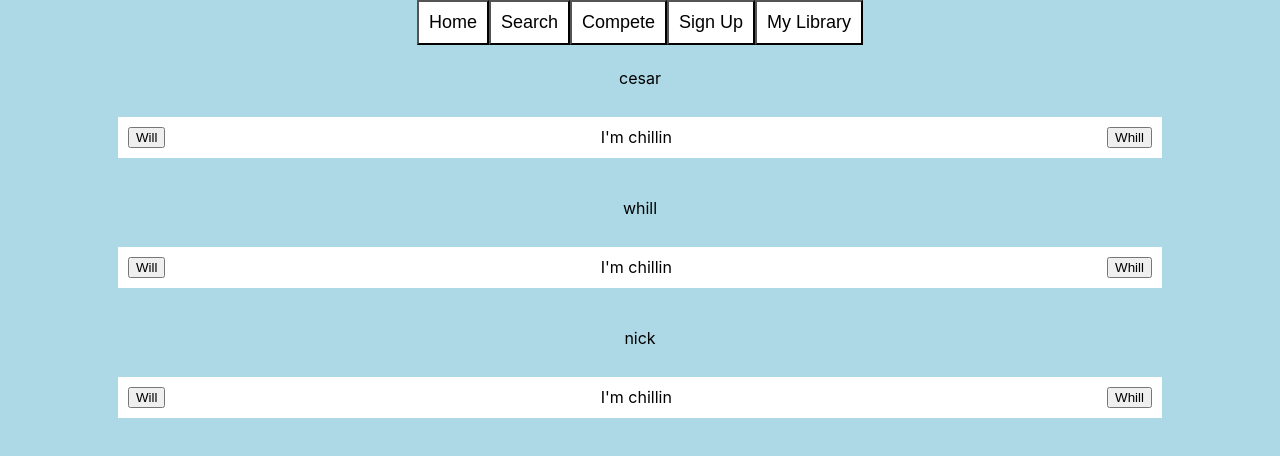
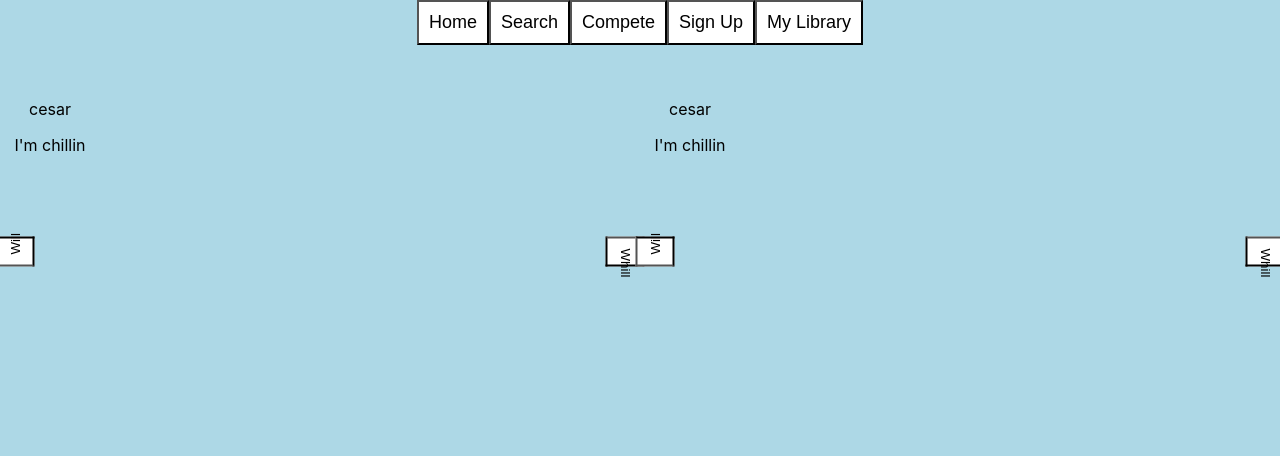
Before and after one commit to joeelo/magic-app-frontend, a React (Create React App) app: page /competitivegame in a window 1280 px wide. Shown: the top 456 px of the page. Built offline with nearby package versions, Linux system fonts and the light colour scheme.

Commit message:
starting work on mood scale and points

```diff
--- a/src/App.css
+++ b/src/App.css
@@ -24,30 +24,29 @@ nav {
 
 .scale-grid {
   display: grid;
-  text-align: center;
-  justify-content: space-around;
-  flex-wrap: wrap;
-  align-items: center; }
+  justify-content: center;
+  align-items: center;
+  grid-template-columns: 50vw 50vw; }
   .scale-grid .scale {
     display: grid;
-    width: 100vw;
-    margin-bottom: 10px;
     justify-content: center;
     text-align: center;
-    height: 15vh;
-    align-items: center; }
+    height: 33vh;
+    align-items: center;
+    grid-template-columns: 100px 1fr 100px; }
+    .scale-grid .scale button {
+      padding: 10px;
+      width: 30px;
+      background-color: white;
+      color: black; }
+    .scale-grid .scale .left-button {
+      grid-column-start: 1;
+      transform: rotate(270deg); }
+    .scale-grid .scale .right-button {
+      grid-column-start: 4;
+      transform: rotate(90deg); }
     .scale-grid .scale .coral-bg {
       background: coral; }
-    .scale-grid .scale .scale-label {
-      display: flex;
-      justify-content: center; }
-    .scale-grid .scale .will-buttons {
-      display: flex;
-      justify-content: space-between;
-      padding: 10px;
-      background-color: white;
-      color: black;
-      width: 80vw; }
 
 .sign-up-form-component {
   display: grid;
--- a/src/App.scss
+++ b/src/App.scss
@@ -30,32 +30,32 @@ nav {
 
 .scale-grid {
   display: grid;
-  text-align: center;
-  justify-content: space-around;
-  flex-wrap: wrap;
+  justify-content: center;
   align-items: center;
+  grid-template-columns: 50vw 50vw;
+
   .scale {
     display: grid;
-      width: 100vw;
-      margin-bottom: 10px;
     justify-content: center;
     text-align: center;
-      height: 15vh;
+    height: 33vh;
     align-items: center;
-      .coral-bg { background: coral};
-      .scale-label {
-        display: flex;
-        justify-content: center;
-      }
-      .will-buttons {
-        display: flex;
-        justify-content: space-between;
+    grid-template-columns: 100px 1fr 100px;
+
+    button {
       padding: 10px;
+      width: 30px;
       background-color: white;
       color: black;
-        width: 80vw;
     }
+    .scale-name {}
+    .scale-mood {}
+    .left-button { grid-column-start: 1; transform: rotate(270deg)}
+    .right-button { grid-column-start: 4; transform: rotate(90deg)}
+
+    .coral-bg { background: coral};
   }
+
 }
 
 .sign-up-form-component {
--- a/src/Components/Competitive/CompetitiveScreen.js
+++ b/src/Components/Competitive/CompetitiveScreen.js
@@ -2,8 +2,10 @@ import React, { Component } from 'react';
 import Scale from "./Scale"
 
 class CompetitiveScreen extends Component {
+
     state = {
-        players: [{name: "cesar", id: 1}, {name: "whill", id: 2}, {name: "nick", id: 3}]
+        players: [{name: "cesar", id: 1},{name: "cesar", id: 2}],
+        addPlayerScreen: false
     }
 
     renderScales = () => {
@@ -12,10 +14,13 @@ class CompetitiveScreen extends Component {
         })
         return scales
     }
+
     render() {
         return (
-            <div className="scale-grid">
-                {this.renderScales()}
+            <div>
+                <div className="scale-grid">
+                    {this.renderScales()}
+                </div>
             </div>
         );
     }
--- a/src/Components/Competitive/Scale.js
+++ b/src/Components/Competitive/Scale.js
@@ -56,13 +56,14 @@ class Scale extends Component {
 
 
         <div className={`${this.state.backgroundColor} scale`}>
-            <p>{player.name} </p>
-            <div className="will-buttons">
-                <button onClick={this.removeFromScale}> Will </button>
-                    <MoodStatement mood={this.state.mood}/>
 
-                <button onClick={this.addToScale}> Whill </button>
+            <div className="grid-center-info">
+                <p className="scale-name">{player.name} </p>
+                <MoodStatement mood={this.state.mood} className="scale-mood"/>
             </div>
+
+            <button className="left-button" onClick={this.removeFromScale}> Will </button>
+            <button className="right-button" onClick={this.addToScale}> Whill </button>
         </div>
 
 
```
Also changed, not shown: App.css (+14 -16 lines), src/Components/Collection/mtgCard.js (+6 -2 lines), src/Components/Competitive/AddPlayer.js (added, +7 -0 lines), 2 other files (tests, documents, lock files or other folders). Lines whose indentation alone changed are shown as unchanged.
